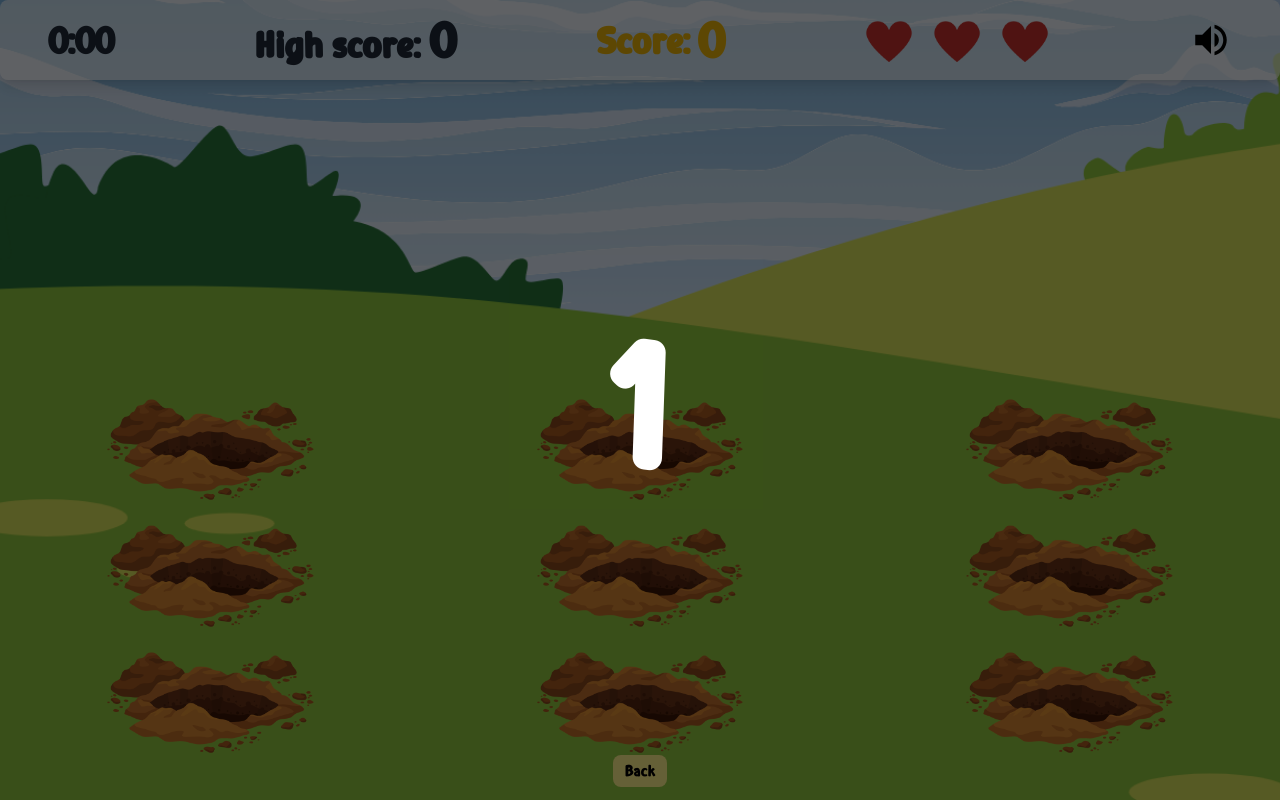
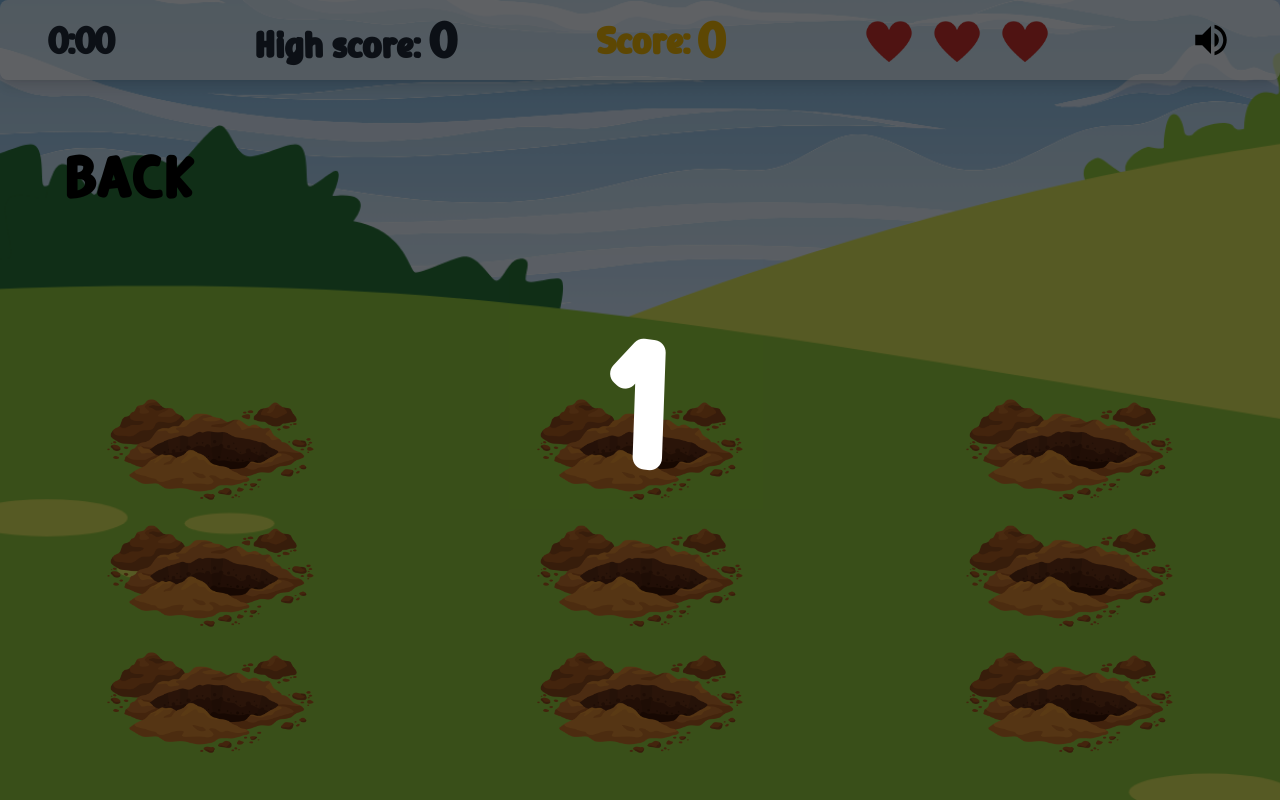
Before and after one commit to Porphol/PROJECT1-SEC-2-MhooJuum, a Vue app: page / in a window 1280 px wide. Both pictures are taken after a click on the button "PLAY". Built offline with nearby package versions, Linux system fonts and the light colour scheme.

Commit message:
104-[update] modal and game page

```diff
--- a/src/App.vue
+++ b/src/App.vue
@@ -45,6 +45,7 @@ const time = ref(0)
 const startTime = ref(0)
 let startInterval = null
 const gameStart = (duration) => {
+  resetGame()
   startTime.value = 3
   startInterval = setInterval(() => {
     startTime.value--
@@ -324,7 +325,7 @@ const playSoundEffect = (sound) => {
         @click.stop
       >
         <h2 class="text-2xl sm:text-3xl md:text-3xl mb-4 text-center">{{ modalTitle }}</h2>
-        <p class="mb-2 text-lg sm:text-lg md:text-xl leading-8 whitespace-pre-line">
+        <p class="my-8 text-lg sm:text-lg md:text-xl leading-8 whitespace-pre-line">
           {{ modalMessage }}
         </p>
         <button
@@ -414,10 +415,11 @@ const playSoundEffect = (sound) => {
           </svg>
         </label>
       </div>
+      <div class="w-full flex justify-between mt-8 px-16" :class="selectedCharacter === 'mhoojuum' ? 'text-white' : 'text-black'">
+        <button @click="changePage('home'), resetGame()" class="text-6xl">BACK</button>
         <!-- combo -->
-
-      <div class="h-32 self-end mt-8 mr-8">
-        <div v-if="combo > 0" class="relative w-32 h-full">
+        <div class="h-32">
+          <div v-if="combo > 0" class="relative w-32 h-full" >
             <svg class="w-full h-full transform -rotate-90" viewBox="0 0 100 100">
               <!-- Background circle -->
               <circle
@@ -444,9 +446,9 @@ const playSoundEffect = (sound) => {
             </svg>
             <div
               class="absolute inset-0 flex items-center justify-center text-5xl font-bold"
-            :class="selectedCharacter === 'mhoojuum' ? 'text-white' : 'text-black'"
             >
               X{{ combo }}
+            </div>
           </div>
         </div>
       </div>
@@ -475,12 +477,6 @@ const playSoundEffect = (sound) => {
           </div>
         </div>
       </div>
-      <button
-        @click="changePage('home'), resetGame()"
-        class="py-1 px-3 bg-yellow-200 rounded-lg"
-      >
-        Back
-      </button>
     </div>
   </div>
 </template>
```
Lines whose indentation alone changed are shown as unchanged.
